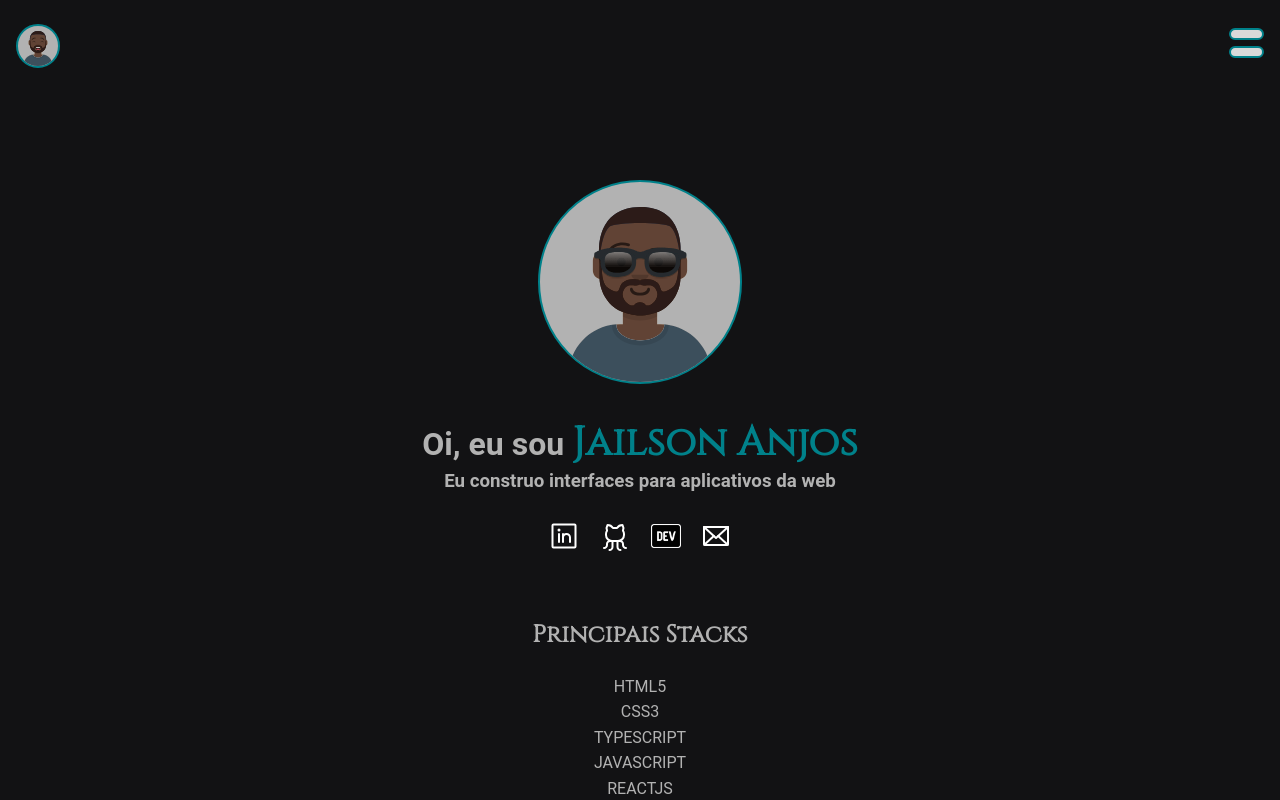
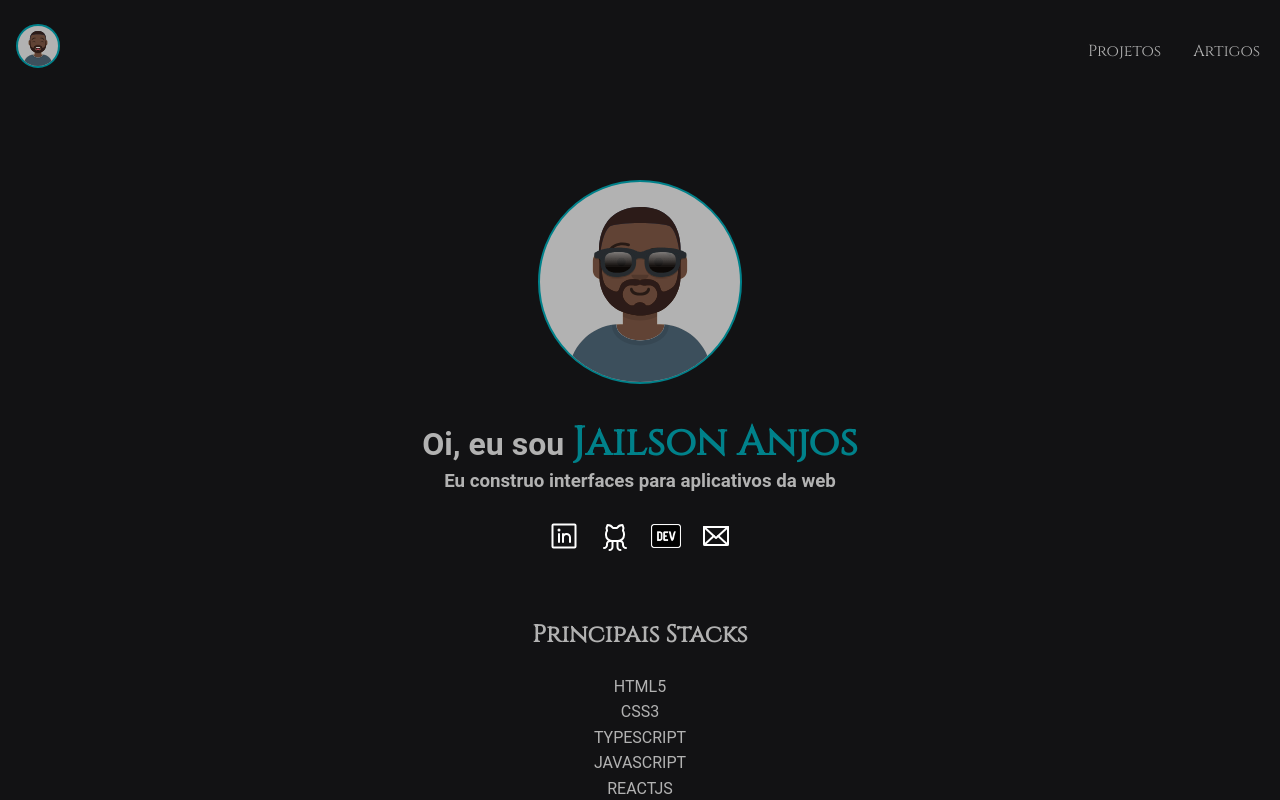
Before and after one commit to jairocket/jailsonanjos, a React (Vite) app: page / in a window 1280 px wide. Shown: the top 800 px of the page. Built offline with nearby package versions, Linux system fonts and the light colour scheme.

Commit message:
feat(header): Implement responsive header

```diff
--- a/src/App.tsx
+++ b/src/App.tsx
@@ -79,7 +79,7 @@ function App() {
           <Skills title={knownStacks.title} skillsList={knownStacks.stacks} />
         </SkillsContainer>
 
-        <h2>Projetos</h2>
+        <h2 id="projects">Projetos</h2>
         <ProjectsContainer>
           {projects.map((project) => {
             const { title, description, href } = project
@@ -94,7 +94,7 @@ function App() {
           })}
         </ProjectsContainer>
 
-        <h2>Artigos</h2>
+        <h2 id="articles">Artigos</h2>
         <ArticlesContainer>
           {articles.map((article) => {
             const { href, title, description } = article
--- a/src/components/Header/index.tsx
+++ b/src/components/Header/index.tsx
@@ -4,6 +4,7 @@ import { SandwichButton } from '../SandwichButton'
 import { HeaderContainer } from './styles'
 import { useState } from 'react'
 import { NavBar } from '../NavBar'
+import { HideableNavBar } from '../NavBar/styles'
 
 export function Header() {
   const [showNavbar, setShowNavbar] = useState(false)
@@ -13,6 +14,7 @@ export function Header() {
   return (
     <HeaderContainer>
       <Avatar src={coolAvatar} size={'small'} />
+      <NavBar hideable />
       <SandwichButton handleClick={handleClick} />
       {showNavbar && <NavBar />}
     </HeaderContainer>
--- a/src/components/NavBar/index.tsx
+++ b/src/components/NavBar/index.tsx
@@ -1,14 +1,19 @@
-import { NavContainer } from './styles'
+import { HideableNavBar, LinkContainer, ListItem, NavContainer } from './styles'
 
-export function NavBar() {
+type NavBarType = {
+  hideable?: boolean
+}
+
+export function NavBar({ hideable }: NavBarType) {
+  const NavBarContainer = hideable ? HideableNavBar : NavContainer
   return (
-    <NavContainer>
-      <li>
-        <a href="">Projetos</a>
-      </li>
-      <li>
-        <a href="">Artigos</a>
-      </li>
-    </NavContainer>
+    <NavBarContainer>
+      <ListItem>
+        <LinkContainer href="#projects">Projetos</LinkContainer>
+      </ListItem>
+      <ListItem>
+        <LinkContainer href="#articles">Artigos</LinkContainer>
+      </ListItem>
+    </NavBarContainer>
   )
 }
--- a/src/components/NavBar/styles.ts
+++ b/src/components/NavBar/styles.ts
@@ -10,21 +10,45 @@ export const NavContainer = styled.nav`
   padding: 0.5rem;
   border-radius: 8px;
   position: absolute;
-  overflow: auto;
+  overflow: hidden;
   right: 1rem;
   top: 5rem;
 
-  li {
+  @media screen and (min-width: 768px) {
+    background-color: transparent;
+    flex-direction: row;
+    position: static;
+    width: 12rem;
+  }
+`
+
+export const HideableNavBar = styled.nav`
+  display: none;
+
+  @media screen and (min-width: 768px) {
+    display: flex;
+    flex-direction: row;
+    position: static;
+    width: 12rem;
+  }
+`
+export const ListItem = styled.li`
   list-style: none;
   margin: 0.25rem;
   height: 2.5rem;
+
+  @media screen and (min-width: 768px) {
+    margin: 1rem;
   }
-
-  a {
+`
+export const LinkContainer = styled.a`
   color: ${(props) => props.theme['gray-900']};
   text-decoration: none;
   &:hover {
     color: ${(props) => props.theme['blue']};
   }
+
+  @media screen and (min-width: 768px) {
+    color: ${(props) => props.theme['gray-300']};
   }
 `
--- a/src/components/SandwichButton/styles.ts
+++ b/src/components/SandwichButton/styles.ts
@@ -3,4 +3,8 @@ import styled from 'styled-components'
 export const SandwichButtonContainer = styled.button`
   background-color: transparent;
   border: transparent;
+
+  @media screen and (min-width: 768px) {
+    display: none;
+  }
 `
--- a/src/main.tsx
+++ b/src/main.tsx
@@ -1,10 +1,9 @@
 import React from 'react'
 import ReactDOM from 'react-dom/client'
 import App from './App'
-import './index.css'
 
 ReactDOM.createRoot(document.getElementById('root') as HTMLElement).render(
   <React.StrictMode>
     <App />
-  </React.StrictMode>
+  </React.StrictMode>,
 )
--- a/src/styles/globals.ts
+++ b/src/styles/globals.ts
@@ -1,10 +1,15 @@
 import { createGlobalStyle } from 'styled-components'
 
 export const GlobalStyle = createGlobalStyle`
+
 * {
     margin: 0;
     padding: 0;
     box-sizing: border-box;
+ }
+
+ html {
+   scroll-behavior: smooth;
  }
 
  body{
```
Also changed, not shown: src/index.css (deleted, +0 -70 lines). Lines whose indentation alone changed are shown as unchanged.
